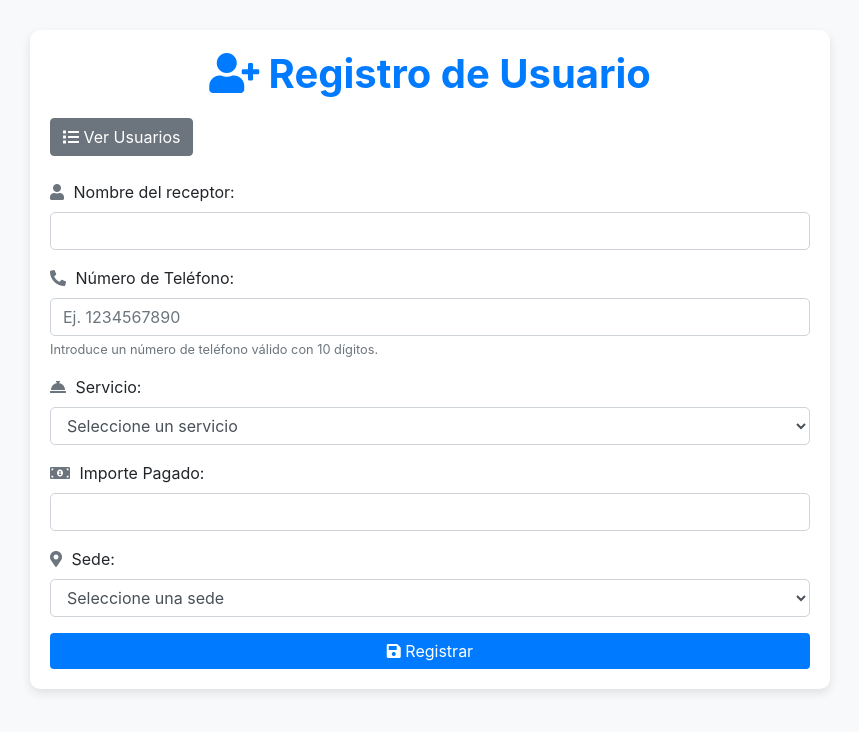
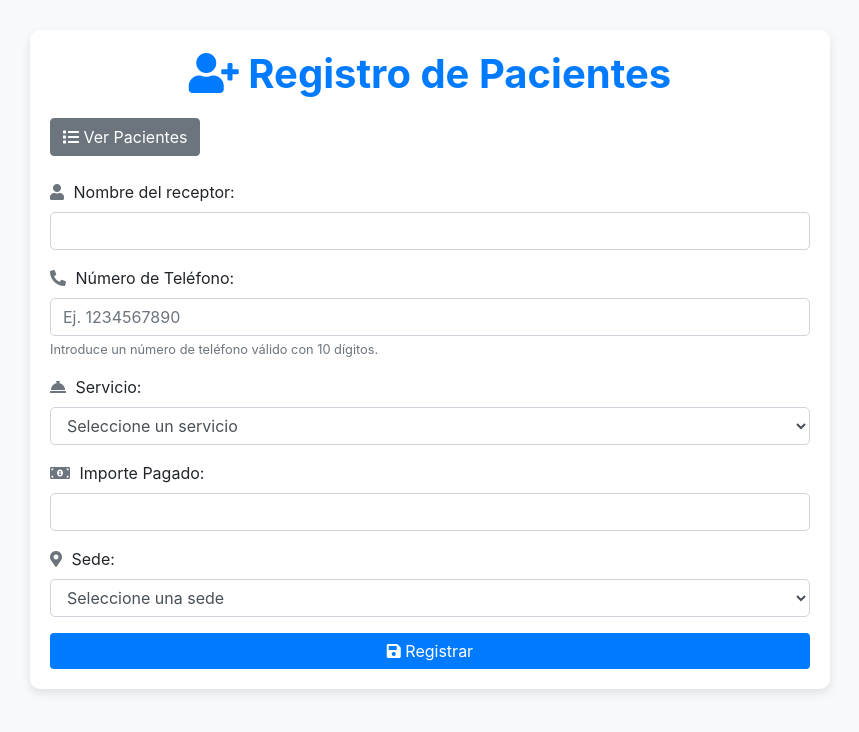
Before and after one commit to GabrielIturreCs/RegristroPacientes, an Electron app: page frontend/dist/formulario.html in a window 1280 px wide. Shown: the whole page, without its empty margins (210-1069 px from the left). Drawn offline with nearby package versions, Linux system fonts and the light colour scheme.

Commit message:
cambios finales

```diff
--- a/frontend/dist/formulario.html
+++ b/frontend/dist/formulario.html
@@ -65,8 +65,8 @@
 </head>
 <body>
     <div class="container form-container">
-        <h1 class="text-center"><i class="fas fa-user-plus"></i> Registro de Usuario</h1>
-        <a href="usuarios.html" class="btn btn-secondary mb-4"><i class="fas fa-list"></i> Ver Usuarios</a>
+        <h1 class="text-center"><i class="fas fa-user-plus"></i> Registro de Pacientes</h1>
+        <a href="usuarios.html" class="btn btn-secondary mb-4"><i class="fas fa-list"></i> Ver Pacientes</a>
 
         <!-- Contenedor para mensajes de éxito o error -->
         <div id="message-container"></div>
```
Also changed, not shown: frontend/dist/usuarios.html (+1 -1 lines).
